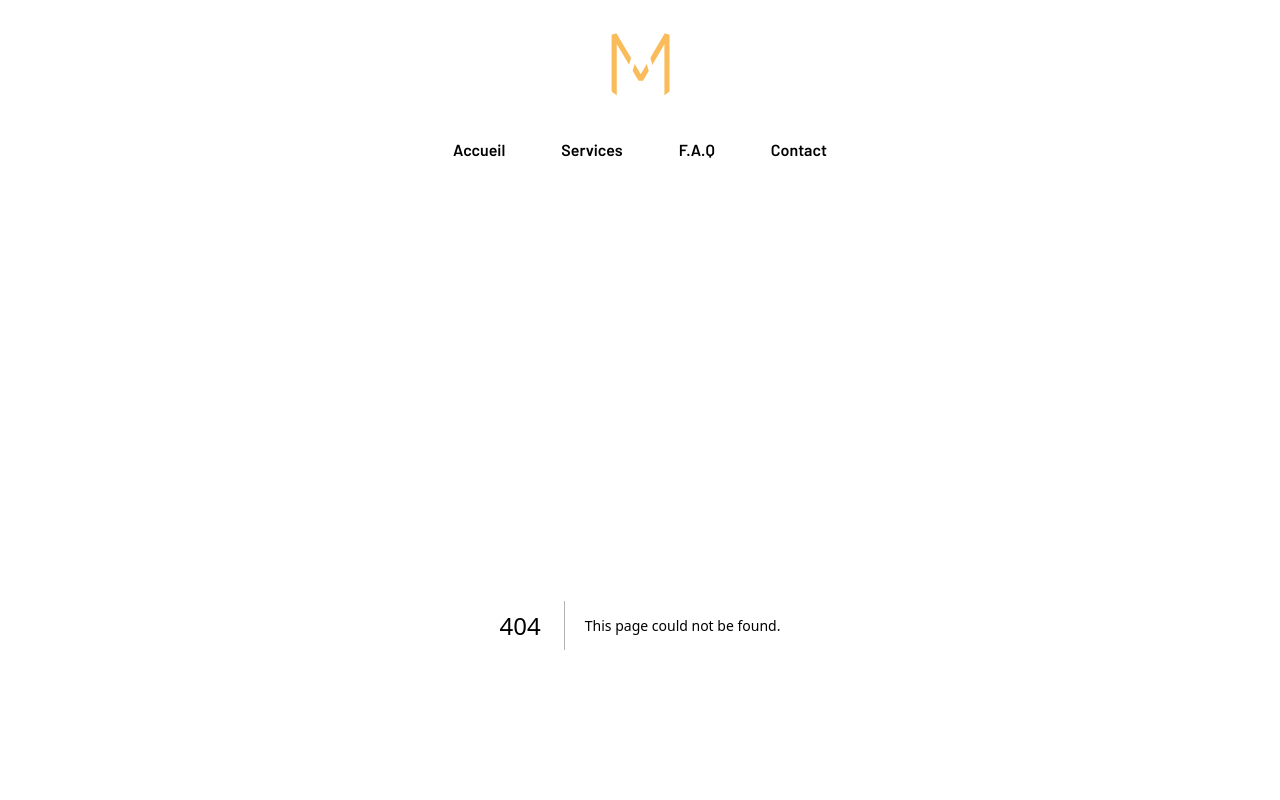
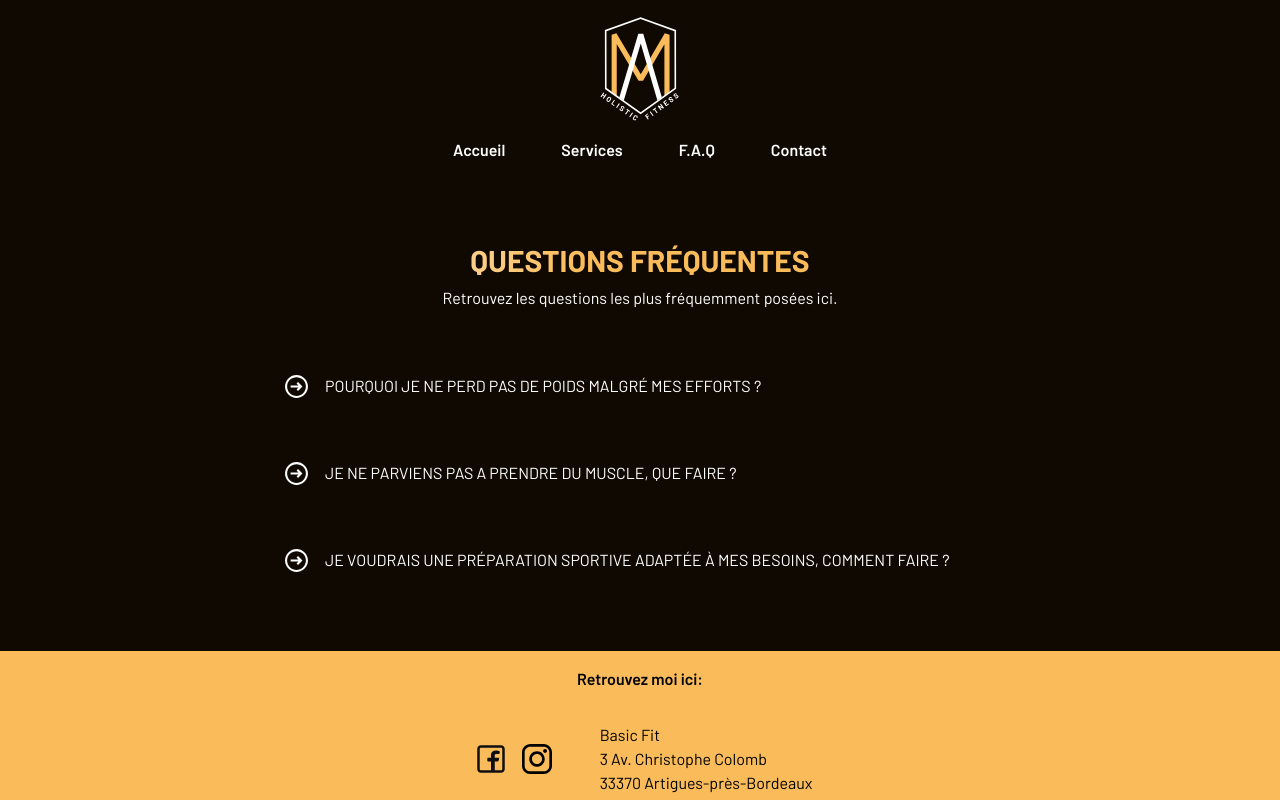
Before and after one commit to AlexisMontagnani/Holistic-Fitness, a Next.js app: page /faq in a window 1280 px wide. Before the commit this address had no page. Shown: the top 800 px of the page. Built offline with nearby package versions, Linux system fonts and the light colour scheme.

Commit message:
feat: FAQ Page

```diff
--- /dev/null
+++ b/app/faq/page.jsx
@@ -0,0 +1,13 @@
+
+import Questions from "../src/components/Main/FAQ/Questions";
+export const metadata = {
+  title: "F.A.Q - Alexis Montagnani",
+  description: "Vous avez des questions concernant l'alimentation, le format des entraînements ou encore quel programme est fait pour vous ? Retrouvez ici les réponses aux questions les plus fréquentes."
+}
+export default function page() {
+  return (
+    <section>
+      <Questions></Questions>
+    </section>
+  )
+}
--- a/app/src/components/Header/Navigation/NavigationBar-SmallDevice.jsx
+++ b/app/src/components/Header/Navigation/NavigationBar-SmallDevice.jsx
@@ -2,7 +2,7 @@
 import { navigationLinks } from "@/app/src/site/navigationLinks";
 import { useState } from "react";
 import { BurgerMenuLogo, HolisticFitnessLogo } from "../../../site/logo";
-import BackgroundBlur from "../../UX/BackgroundBlur";
+import BackgroundBlur from "../../UI/BackgroundBlur";
 import NavigationBarLateralMenu from "./NavigationBar-SmallDevice-LateralMenu";
 export default function NavigationBarSmallDevice() {
   const [activeMenu, setActiveMenu] = useState(false);
--- /dev/null
+++ b/app/src/components/Main/FAQ/Question-Card.jsx
@@ -0,0 +1,23 @@
+import { ArrowRightIcon } from "../../../site/logo";
+
+export default function QuestionCard({ question, handleClick, open }) {
+  return (
+    <div className="p-4 flex gap-4">
+      <div>
+        <ArrowRightIcon size={25} handleClick={handleClick} />
+      </div>
+      <div className="flex flex-col gap-2">
+        <h2 className="uppercase text-justify cursor-pointer" onClick={handleClick}>
+          {question.question}
+        </h2>
+
+        {open && (
+          <p className="font-light text-justify text-sm">
+            {question.response}
+          </p>
+        )}
+      </div>
+    </div>
+
+  );
+}
--- /dev/null
+++ b/app/src/components/Main/FAQ/Questions.jsx
@@ -0,0 +1,36 @@
+"use client";
+import { useState } from "react";
+import questions from "../../../data/questions";
+import TitleAndSubTitleOrtherPage from "../../UI/TitleAndSubTitle-OrtherPage";
+import QuestionCard from "./Question-Card";
+
+
+export default function Questions() {
+  const [activeQuestion, setActiveQuestion] = useState(null);
+
+  const handleClick = (id) => {
+    setActiveQuestion((prevActive) => (prevActive === id ? null : id));
+  };
+
+  return (
+    <section className="p-4 xl:w-4/5 mx-auto mb-10">
+      <TitleAndSubTitleOrtherPage
+        title={"Questions fréquentes"}
+        subTitle={"Retrouvez les questions les plus fréquemment posées ici."}
+      />
+
+      {/* Itérer sur les questions */}
+    <div className="flex flex-col sm:w-3/4 m-auto gap-2 sm:gap-4 lg:gap-6">
+
+      {questions.map((question) => (
+        <QuestionCard
+          key={question.id}
+          question={question}
+          open={activeQuestion === question.id} // Vérifier si la question est active
+          handleClick={() => handleClick(question.id)} // Gestion du clic
+        />
+      ))}
+      </div>
+    </section>
+  );
+}
--- a/app/src/components/Main/Homepage/Home.jsx
+++ b/app/src/components/Main/Homepage/Home.jsx
@@ -2,7 +2,7 @@ import MDHomeProfile from "./Home-profile-MaxDevice";
 import SDHomeProfile from "./Home-profile-SmallDivice";
 export default function Home() {
   return (
-    <section>
+    <section className="mb-10">
       {/* SD => Small Device */}
       <SDHomeProfile />
 
--- a/app/src/components/Main/Service/Service-Modale.jsx
+++ b/app/src/components/Main/Service/Service-Modale.jsx
@@ -9,7 +9,7 @@ export default function ServiceModale({
 }) {
   return (
     <div className="fixed inset-0 flex items-center justify-center z-40">
-      <div className="flex flex-col gap-8 w-full h-lvh sm:w-[80%] sm:h-[80%] sm:border sm:border-primary sm:rounded-xl bg-[#100901] text-white  p-4 overflow-y-auto max-h-full">
+      <div className="flex flex-col gap-8 w-full h-lvh sm:w-[80%] sm:h-[80%] sm:border sm:border-primary sm:rounded-xl bg-[#100901] text-white  p-4 lg:p-8 2xl:p-12 overflow-y-auto max-h-full">
         <div className="text-end">
           <CloseMenuLogo
             size={40}
--- a/app/src/components/Main/Service/Services.jsx
+++ b/app/src/components/Main/Service/Services.jsx
@@ -1,8 +1,8 @@
 "use client";
 import { useState } from "react";
 import services from "../../../data/services";
+import BackgroundBlur from "../../UI/BackgroundBlur";
 import TitleAndSubTitleOrtherPage from "../../UI/TitleAndSubTitle-OrtherPage";
-import BackgroundBlur from "../../UX/BackgroundBlur";
 import ServiceCard from "./Service-Card";
 import ServiceModale from "./Service-Modale";
 export default function Services() {
--- /dev/null
+++ b/app/src/data/questions.js
@@ -0,0 +1,19 @@
+const questions = [
+  {
+    id: 1,
+    question: "Pourquoi je ne perd pas de poids malgré mes efforts ?",
+    response: "Il est possible que vous ne perdiez pas de poids pour plusieurs raisons. Vous mangez peut-être trop de calories, vous ne faites pas assez d'exercice ou vous avez un métabolisme lent. Il est important de consulter un professionnel de la santé pour obtenir des conseils personnalisés."
+  },
+  {
+    id: 2,
+    question: "Je ne parviens pas a prendre du muscle, que faire ?",
+    response: "Pour prendre du muscle, il est important de suivre un programme d'entraînement adapté et de consommer suffisamment de protéines. Il est également important de bien se reposer et de s'hydrater. Si vous avez des difficultés à prendre du muscle, il est recommandé de consulter un professionnel de la santé ou un entraîneur personnel comme moi."
+  },
+  {
+    id: 3,
+    question: "Je voudrais une préparation sportive adaptée à mes besoins, comment faire ?",
+    response: "Pour obtenir une préparation sportive adaptée à vos besoins, il est recommandé de consulter un professionnel du sport comme moi. Je pourrai vous aider à établir un programme d'entraînement personnalisé en fonction de vos objectifs et de votre condition physique."
+  }
+];
+
+export default questions;
--- a/app/src/site/logo.jsx
+++ b/app/src/site/logo.jsx
@@ -1,5 +1,6 @@
 import Image from "next/image";
 import Link from "next/link";
+import { CgArrowRightO } from "react-icons/cg";
 import { FaStar } from "react-icons/fa";
 import { GiMuscleUp } from "react-icons/gi";
 import { IoClose, IoMenu } from "react-icons/io5";
@@ -102,11 +103,20 @@ const StarIcon = ({ size, color }) => {
 const MuscleIcon = ({ size, color }) => {
   return <GiMuscleUp size={size} color={color} />;
 };
+
+const ArrowRightIcon = ({ size, color, handleClick }) => {
+  return (<button onClick={handleClick}>
+    <CgArrowRightO size={size} color={color} />
+    </button>);
+};
 export {
+  ArrowRightIcon,
   BurgerMenuLogo,
   CloseMenuLogo,
   FacebookLogo,
   HolisticFitnessLogo,
   HolisticFitnessLogoBlack,
-  InstagramLogo, MuscleIcon, StarIcon
+  InstagramLogo,
+  MuscleIcon,
+  StarIcon
 };
```
Also changed, not shown: app/src/components/UI/BackgroundBlur.jsx (renamed from app/src/components/UX/BackgroundBlur.jsx).
